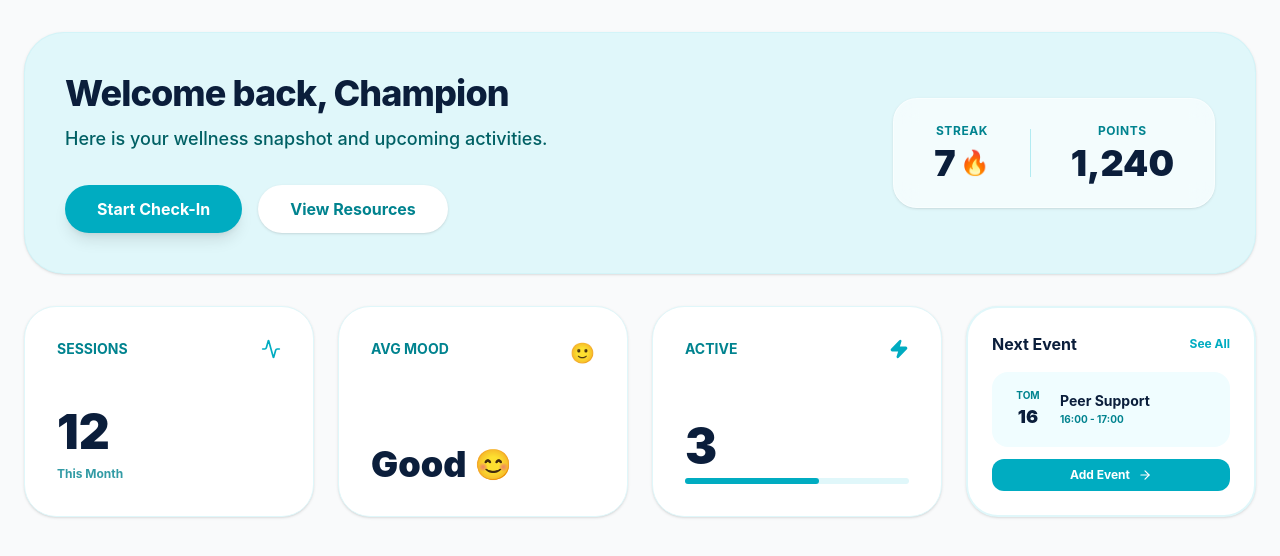
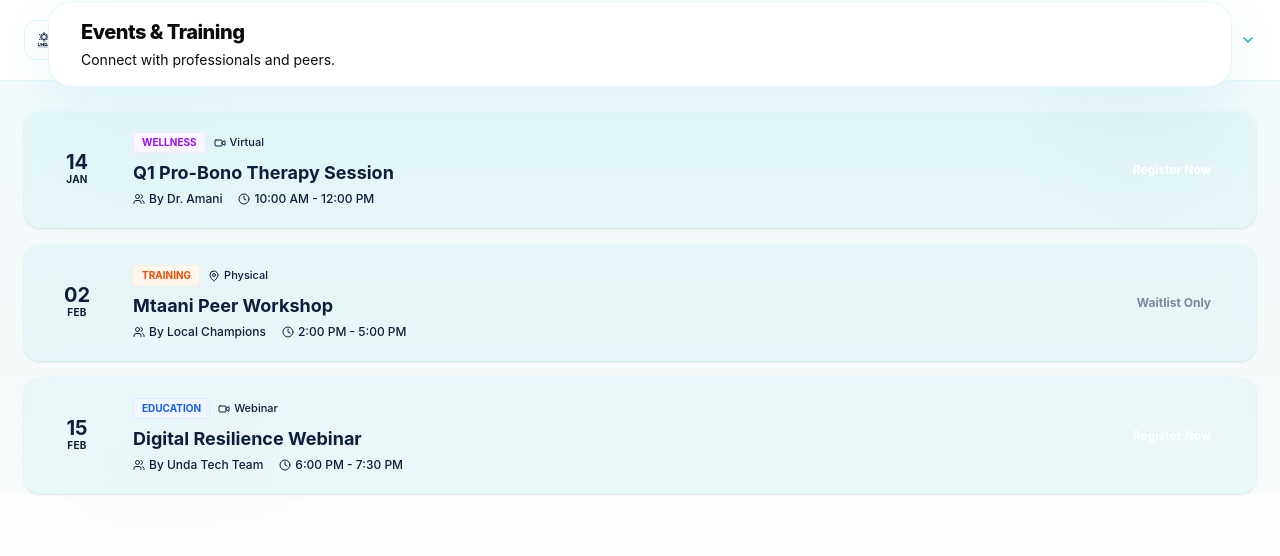
Before and after one commit to JamesKamau-5773/Unda-YouthNetwork-Frontend, a React (Vite) app: page /member/events in a window 1280 px wide. Shown: the top 556 px of the page. Built offline with nearby package versions, Linux system fonts and the light colour scheme; sample sign-in values are in the browser's storage.

Commit message:
fix(portal): restore DashboardLayout to render PortalNavbar and background

```diff
--- a/src/features/portal/layout/DashboardLayout.jsx
+++ b/src/features/portal/layout/DashboardLayout.jsx
@@ -1,121 +1,45 @@
 import React from 'react';
-import { Activity, Zap, ArrowRight } from 'lucide-react'; // Removed unused 'Calendar' import
+import PortalNavbar from './PortalNavbar';
+import WellnessPatternBackground from './WellnessPatternBackground';
 
-const Dashboard = () => {
+// DashboardLayout implements the "Crisp Horizon" split background:
+// Top 320px: Brand Navy (#0B1E3B). Bottom: Pure White / Brand Ice for body.
+// Children content is placed in a centered container and card surfaces overlap the navy boundary.
+
+const DashboardLayout = ({ children, headerContent }) => {
   return (
-    // Main Container
-    // pt-8 separates it from the Navbar. pb-20 gives space at bottom.
-    <div className="w-full max-w-7xl mx-auto px-6 pt-8 pb-20">
+    <div className="min-h-screen bg-portal-ice text-portal-navyInk">
+      {/* Split background: top navy, remainder white (320px top) */}
+      <div className="relative">
+        {/* Wellness pattern sits behind everything (z-0) so it doesn't wash out the navy header or content */}
+        <WellnessPatternBackground />
 
-      {/* --- ROW 1: WELCOME CARD (Unified Hero) --- */}
-      {/* Background: #E0F7FA (Mint) - Distinct from the Page Background (#F2F9FA) */}
-      <div className="w-full bg-[#E0F7FA] rounded-[2.5rem] p-10 mb-8 shadow-sm border border-[#B2EBF2]/30 flex flex-col md:flex-row justify-between items-center gap-8">
+        <div className="absolute inset-x-0 top-0 h-[280px] bg-portal-navy z-10" />
 
-         {/* Left Side: Welcome Text & Actions */}
-         <div className="flex-1">
-            <h1 className="text-4xl font-extrabold text-[#0B1E3B] mb-3 tracking-tight">
-               Welcome back, Champion
-            </h1>
-            <p className="text-[#006064] text-lg mb-8 font-medium max-w-xl">
-               Here is your wellness snapshot and upcoming activities.
-            </p>
+        {/* Navbar sits above the navy header */}
+        <div className="relative z-20">
+          <PortalNavbar />
+        </div>
 
-            <div className="flex gap-4">
-               <button className="px-8 py-3 bg-[#00ACC1] hover:bg-[#0097A7] text-white font-bold rounded-full shadow-lg hover:shadow-xl transition-all hover:-translate-y-1 flex items-center gap-2">
-                  Start Check-In
-               </button>
-               <button className="px-8 py-3 bg-white text-[#00838F] font-bold rounded-full shadow-sm hover:bg-white/80 transition-colors">
-                  View Resources
-               </button>
+        {/* Main container: content will overlap the navy with negative margin */}
+        <main className="relative z-20 max-w-7xl mx-auto px-6 -mt-20">
+          {/* Header content can be passed in, and sits atop the white cards */}
+          {headerContent && (
+            <div className="mb-6">
+              {headerContent}
             </div>
-         </div>
+          )}
 
-         {/* Right Side: Streak Stats (Glass Effect) */}
-         <div className="bg-white/60 backdrop-blur-md px-10 py-6 rounded-3xl border border-white/50 flex items-center gap-10 shadow-sm">
-            <div className="text-center">
-               <span className="block text-xs font-bold text-[#00838F] uppercase tracking-wider mb-1">Streak</span>
-               <div className="flex items-center gap-1">
-                  <span className="text-4xl font-black text-[#0B1E3B]">7</span>
-                  <span className="text-2xl">🔥</span>
-               </div>
-            </div>
-            {/* Divider */}
-            <div className="w-px h-12 bg-[#B2EBF2]"></div>
-            <div className="text-center">
-               <span className="block text-xs font-bold text-[#00838F] uppercase tracking-wider mb-1">Points</span>
-               <span className="text-4xl font-black text-[#0B1E3B]">1,240</span>
-            </div>
-         </div>
-      </div>
+          <div className="space-y-6">
+            {children}
+          </div>
+        </main>
 
-      {/* --- ROW 2: METRICS GRID (4 Columns) --- */}
-      <div className="grid grid-cols-1 md:grid-cols-2 lg:grid-cols-4 gap-6">
-
-         {/* 1. Sessions Card */}
-         <div className="bg-white border border-[#E0F7FA] p-8 rounded-[2rem] hover:border-[#B2EBF2] transition-colors shadow-sm h-full flex flex-col justify-between">
-            <div className="flex justify-between items-start">
-               <span className="font-bold text-[#00838F] text-sm uppercase">Sessions</span>
-               <Activity size={20} className="text-[#00ACC1]" />
-            </div>
-            <div>
-               <span className="block text-5xl font-black text-[#0B1E3B] mb-1">12</span>
-               {/* FIX: Changed slate-400 to Brand Teal for Zero Grey consistency */}
-               <span className="text-xs text-[#00838F] font-bold opacity-80">This Month</span>
-            </div>
-         </div>
-
-         {/* 2. Mood Card */}
-         <div className="bg-white border border-[#E0F7FA] p-8 rounded-[2rem] hover:border-[#B2EBF2] transition-colors shadow-sm h-full flex flex-col justify-between">
-            <div className="flex justify-between items-start">
-               <span className="font-bold text-[#00838F] text-sm uppercase">Avg Mood</span>
-               <span className="text-xl">🙂</span>
-            </div>
-            <div className="flex items-center gap-2">
-               <span className="block text-4xl font-black text-[#0B1E3B]">Good</span>
-               <span className="text-3xl">😊</span>
-            </div>
-         </div>
-
-         {/* 3. Challenges Card */}
-         <div className="bg-white border border-[#E0F7FA] p-8 rounded-[2rem] hover:border-[#B2EBF2] transition-colors shadow-sm h-full flex flex-col justify-between">
-            <div className="flex justify-between items-start">
-               <span className="font-bold text-[#00838F] text-sm uppercase">Active</span>
-               <Zap size={20} className="text-[#00ACC1]" fill="currentColor" />
-            </div>
-            <div>
-               <span className="block text-5xl font-black text-[#0B1E3B] mb-1">3</span>
-               <div className="w-full bg-[#E0F7FA] h-1.5 rounded-full mt-2">
-                  <div className="bg-[#00ACC1] h-1.5 rounded-full w-3/5"></div>
-               </div>
-            </div>
-         </div>
-
-         {/* 4. Events Card */}
-         <div className="bg-white border-2 border-[#E0F7FA] p-6 rounded-[2rem] shadow-sm h-full flex flex-col relative overflow-hidden group hover:border-[#00ACC1] transition-colors">
-            <div className="flex justify-between items-center mb-4">
-               <h3 className="font-bold text-[#0B1E3B]">Next Event</h3>
-               <button className="text-xs font-bold text-[#00ACC1] hover:underline">See All</button>
-            </div>
-
-            <div className="mt-auto bg-[#F0FDFF] p-4 rounded-2xl flex items-center gap-3">
-               <div className="text-center min-w-[40px]">
-                  <span className="block text-[10px] font-bold text-[#00838F] uppercase">TOM</span>
-                  <span className="block text-lg font-black text-[#0B1E3B]">16</span>
-               </div>
-               <div>
-                  <p className="font-bold text-[#0B1E3B] text-sm leading-tight">Peer Support</p>
-                  <p className="text-[10px] text-[#00838F] font-bold uppercase mt-0.5">16:00 - 17:00</p>
-               </div>
-            </div>
-
-            <button className="w-full mt-3 py-2 bg-[#00ACC1] text-white font-bold rounded-xl text-xs hover:bg-[#0097A7] transition-colors flex items-center justify-center gap-2">
-               Add Event <ArrowRight size={14} />
-            </button>
-         </div>
-
+        {/* Bottom filler to ensure navy behind header extends visually */}
+        <div className="h-40 bg-white" />
       </div>
     </div>
   );
 };
 
-export default Dashboard;
+export default DashboardLayout;
```
